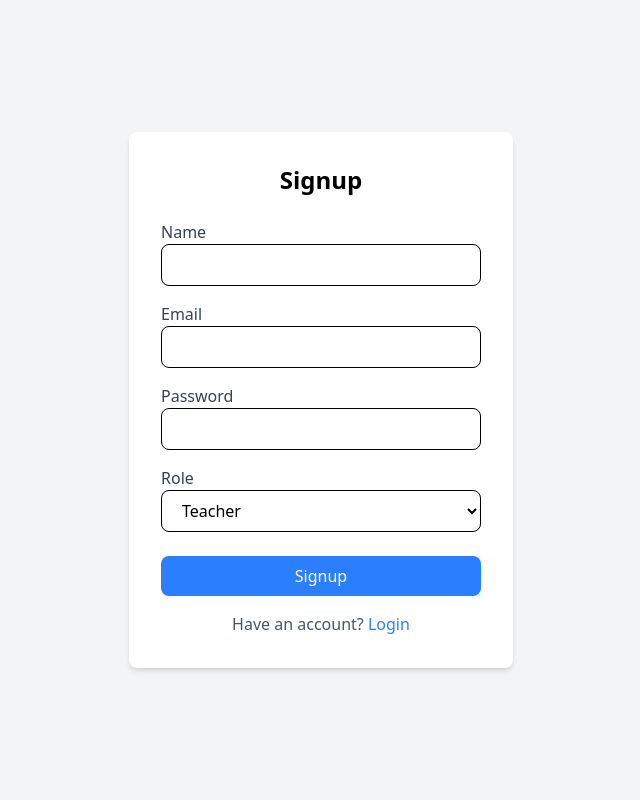
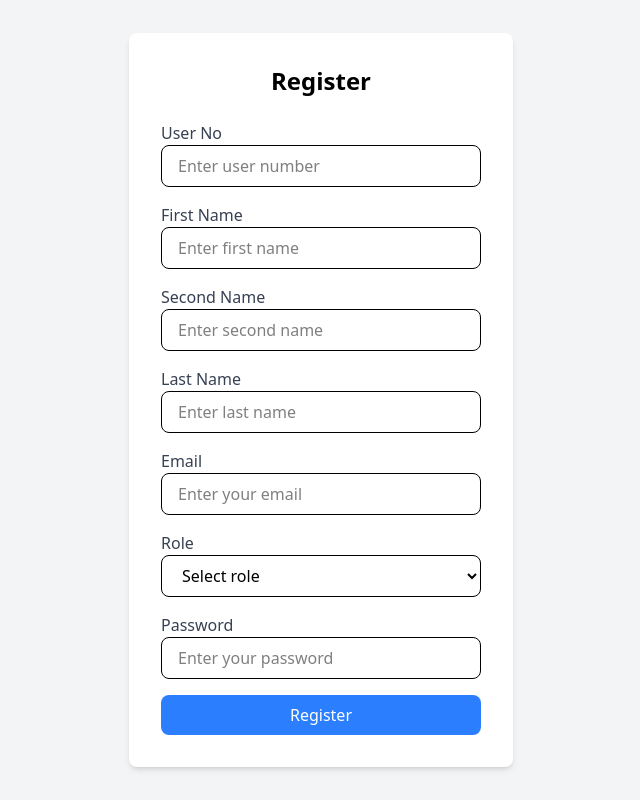
Before and after one commit to Kipngetich222/4thProject, a React (Vite) app: page /signup in a window 1280 px wide. Shown: the whole page, without its empty margins (319-959 px from the left). Built offline with nearby package versions, Linux system fonts and the light colour scheme.

Commit message:
Enabled crude operations for login and singup

```diff
--- a/package.json
+++ b/package.json
@@ -10,7 +10,7 @@
     "preview": "vite preview"
   },
   "dependencies": {
-    "@tailwindcss/vite": "^4.0.6",
+    "@tailwindcss/vite": "^4.0.8",
     "axios": "^1.7.9",
     "bcryptjs": "^3.0.2",
     "cors": "^2.8.5",
@@ -21,8 +21,9 @@
     "mongoose": "^8.10.1",
     "react": "^19.0.0",
     "react-dom": "^19.0.0",
+    "react-hot-toast": "^2.5.2",
     "react-router-dom": "^7.1.5",
-    "tailwindcss": "^4.0.6"
+    "tailwindcss": "^4.0.8"
   },
   "devDependencies": {
     "@eslint/js": "^9.19.0",
--- a/src/App.jsx
+++ b/src/App.jsx
@@ -8,7 +8,11 @@ import ParentDashboard from "./pages/Parent/ParentDashboard";
 import StudentDashboard from "./pages/Student/StudentDashboard";
 import AdminDashboard from "./pages/Admin/AdminDashboard";
 import { AuthProvider, useAuth } from "./context/AuthContext";
+import { Toaster } from "react-hot-toast";
+import axios from "axios";
 
+axios.defaults.baseURL = 'http://localhost:5000';
+axios.defaults.withCredentials = true;
 // ProtectedRoute component to restrict access based on user role
 const ProtectedRoute = ({ children, requiredRole }) => {
   const { user } = useAuth();
@@ -49,6 +53,7 @@ function AppContent() {
   return (
     <>
       {showNavbar && <Navbar />}
+      <Toaster position="top-center" toastOptions={{duration : 3000}}/>
       <Routes>
         {/* Public Routes */}
         <Route path="/login" element={<Login />} />
--- a/src/pages/Login.jsx
+++ b/src/pages/Login.jsx
@@ -1,36 +1,58 @@
 import React, { useState } from "react";
 import { useNavigate, Link } from "react-router-dom";
 import { login } from "../services/api";
+import toast from "react-hot-toast";
+import axios from "axios";
 
 const Login = () => {
-  const [email, setEmail] = useState("");
-  const [password, setPassword] = useState("");
+  // const [email, setEmail] = useState("");
+  // const [password, setPassword] = useState("");
+  const [data, setData] = useState({
+    email : "",
+    password : ""
+  })
   const navigate = useNavigate();
 
   const handleSubmit = async (e) => {
     e.preventDefault();
-    try {
-      const response = await login(email, password);
-      localStorage.setItem("token", response.data.token);
-      switch (response.data.role) {
-        case "teacher":
-          navigate("/teacher");
-          break;
-        case "parent":
-          navigate("/parent");
-          break;
-        case "student":
-          navigate("/student");
-          break;
-        case "admin":
-          navigate("/admin");
-          break;
-        default:
-          navigate("/");
+    const {email, password} = data;
+    try{
+      const {data} = await axios.post('/login', {
+        email, password
+      })
+      if(data.error){
+        toast.error(data.error);
+      } else{
+        toast.success("Login success");
+        navigate('/home')
       }
-    } catch (error) {
-      alert("Login failed");
+    } catch(error){
+      console.log(error);
+      toast.error("An error occured during login");
     }
+
+    // try {
+    //   const response = await login(email, password);
+    //   localStorage.setItem("token", response.data.token);
+    //   switch (response.data.role) {
+    //     case "teacher":
+    //       navigate("/teacher");
+    //       break;
+    //     case "parent":
+    //       navigate("/parent");
+    //       break;
+    //     case "student":
+    //       navigate("/student");
+    //       break;
+    //     case "admin":
+    //       navigate("/admin");
+    //       break;
+    //     default:
+    //       navigate("/");
+    //   }
+    // } catch (error) {
+    //   alert("Login failed");
+    // }
   };
 
   return (
@@ -42,8 +64,8 @@ const Login = () => {
             <label className="block text-gray-700">Email</label>
             <input
               type="email"
-              value={email}
-              onChange={(e) => setEmail(e.target.value)}
+              value={data.email}
+              onChange={(e) => setData({...data , email : e.target.value})}
               className="w-full px-4 py-2 border rounded-lg"
               required
             />
@@ -52,8 +74,8 @@ const Login = () => {
             <label className="block text-gray-700">Password</label>
             <input
               type="password"
-              value={password}
-              onChange={(e) => setPassword(e.target.value)}
+              value={data.password}
+              onChange={(e) => setData({...data, password : e.target.value})}
               className="w-full px-4 py-2 border rounded-lg"
               required
             />
--- a/src/pages/Signup.jsx
+++ b/src/pages/Signup.jsx
@@ -1,36 +1,173 @@
-import React, { useState } from "react";
-import { useNavigate, Link } from "react-router-dom";
-import { signup } from "../services/api";
+// import React, { useState } from "react";
+// import { useNavigate, Link } from "react-router-dom";
+// import { signup } from "../services/api";
 
-const Signup = () => {
-  const [name, setName] = useState("");
-  const [email, setEmail] = useState("");
-  const [password, setPassword] = useState("");
-  const [role, setRole] = useState("teacher");
+// const Signup = () => {
+//   const [name, setName] = useState("");
+//   const [email, setEmail] = useState("");
+//   const [password, setPassword] = useState("");
+//   const [role, setRole] = useState("teacher");
+//   const navigate = useNavigate();
+
+//   const handleSubmit = async (e) => {
+//     e.preventDefault();
+//     try {
+//       await signup(name, email, password, role);
+//       alert("Signup successful");
+//       navigate("/login");
+//     } catch (error) {
+//       alert("Signup failed");
+//     }
+//   };
+
+//   return (
+//     <div className="min-h-screen bg-gray-100 flex items-center justify-center">
+//       <div className="bg-white p-8 rounded-lg shadow-md w-96">
+//         <h1 className="text-2xl font-bold mb-6 text-center">Signup</h1>
+//         <form onSubmit={handleSubmit}>
+//           <div className="mb-4">
+//             <label className="block text-gray-700">Name</label>
+//             <input
+//               type="text"
+//               value={name}
+//               onChange={(e) => setName(e.target.value)}
+//               className="w-full px-4 py-2 border rounded-lg"
+//               required
+//             />
+//           </div>
+//           <div className="mb-4">
+//             <label className="block text-gray-700">Email</label>
+//             <input
+//               type="email"
+//               value={email}
+//               onChange={(e) => setEmail(e.target.value)}
+//               className="w-full px-4 py-2 border rounded-lg"
+//               required
+//             />
+//           </div>
+//           <div className="mb-4">
+//             <label className="block text-gray-700">Password</label>
+//             <input
+//               type="password"
+//               value={password}
+//               onChange={(e) => setPassword(e.target.value)}
+//               className="w-full px-4 py-2 border rounded-lg"
+//               required
+//             />
+//           </div>
+//           <div className="mb-6">
+//             <label className="block text-gray-700">Role</label>
+//             <select
+//               value={role}
+//               onChange={(e) => setRole(e.target.value)}
+//               className="w-full px-4 py-2 border rounded-lg"
+//             >
+//               <option value="teacher">Teacher</option>
+//               <option value="parent">Parent</option>
+//               <option value="student">Student</option>
+//               {/* <option value="admin">Admin</option> */}
+//             </select>
+//           </div>
+//           <button type="submit" className="w-full bg-blue-500 text-white py-2 rounded-lg hover:bg-blue-600">
+//             Signup
+//           </button>
+//         </form>
+//         <div className="mt-4 text-center">
+//           <span className="text-gray-600">Have an account? </span>
+//           <Link to="/login" className="text-blue-500 hover:underline">
+//             Login
+//           </Link>
+//         </div>
+//       </div>
+//     </div>
+//   );
+// };
+
+// export default Signup;
+
+import React from 'react';
+import { useState } from 'react';
+import axios from 'axios';
+import { toast } from 'react-hot-toast';
+import { useNavigate } from 'react-router-dom';
+
+function Signup() {
   const navigate = useNavigate();
+  const [data, setData] = useState({
+    user_id: "",
+    fname: "",
+    sname: "",
+    lname: "",
+    email: "",
+    password: "",
+    role: ""
+  });
 
-  const handleSubmit = async (e) => {
+  const registerUser = async (e) => {
     e.preventDefault();
+    const { user_id, fname, sname, lname, email, password, role } = data;
     try {
-      await signup(name, email, password, role);
-      alert("Signup successful");
-      navigate("/login");
+      const { data } = await axios.post('/register', {
+        user_id, fname, sname, lname, email, password, role
+      });
+      if (data.error) {
+        toast.error(data.error);
+      } else {
+        setData({});
+        toast.success("Registration successful");
+        navigate('/login');
+      }
     } catch (error) {
-      alert("Signup failed");
+      console.log(error);
+      toast.error("An error occurred during registration");
     }
   };
 
   return (
     <div className="min-h-screen bg-gray-100 flex items-center justify-center">
       <div className="bg-white p-8 rounded-lg shadow-md w-96">
-        <h1 className="text-2xl font-bold mb-6 text-center">Signup</h1>
-        <form onSubmit={handleSubmit}>
+        <h1 className="text-2xl font-bold mb-6 text-center">Register</h1>
+        <form onSubmit={registerUser}>
           <div className="mb-4">
-            <label className="block text-gray-700">Name</label>
+            <label className="block text-gray-700">User No</label>
             <input
               type="text"
-              value={name}
-              onChange={(e) => setName(e.target.value)}
+              placeholder="Enter user number"
+              value={data.user_id}
+              onChange={(e) => setData({ ...data, user_id: e.target.value })}
+              className="w-full px-4 py-2 border rounded-lg"
+              required
+            />
+          </div>
+          <div className="mb-4">
+            <label className="block text-gray-700">First Name</label>
+            <input
+              type="text"
+              placeholder="Enter first name"
+              value={data.fname}
+              onChange={(e) => setData({ ...data, fname: e.target.value })}
+              className="w-full px-4 py-2 border rounded-lg"
+              required
+            />
+          </div>
+          <div className="mb-4">
+            <label className="block text-gray-700">Second Name</label>
+            <input
+              type="text"
+              placeholder="Enter second name"
+              value={data.sname}
+              onChange={(e) => setData({ ...data, sname: e.target.value })}
+              className="w-full px-4 py-2 border rounded-lg"
+              required
+            />
+          </div>
+          <div className="mb-4">
+            <label className="block text-gray-700">Last Name</label>
+            <input
+              type="text"
+              placeholder="Enter last name"
+              value={data.lname}
+              onChange={(e) => setData({ ...data, lname: e.target.value })}
               className="w-full px-4 py-2 border rounded-lg"
               required
             />
@@ -39,48 +176,46 @@ const Signup = () => {
             <label className="block text-gray-700">Email</label>
             <input
               type="email"
-              value={email}
-              onChange={(e) => setEmail(e.target.value)}
+              placeholder="Enter your email"
+              value={data.email}
+              onChange={(e) => setData({ ...data, email: e.target.value })}
               className="w-full px-4 py-2 border rounded-lg"
               required
             />
           </div>
           <div className="mb-4">
+            <label className="block text-gray-700">Role</label>
+            <select
+              id="role"
+              value={data.role}
+              onChange={(e) => setData({ ...data, role: e.target.value })}
+              className="w-full px-4 py-2 border rounded-lg"
+            >
+              <option>Select role</option>
+              <option value="admin">Admin</option>
+              <option value="student">Student</option>
+              <option value="teacher">Teacher</option>
+              <option value="parent">Parent</option>
+            </select>
+          </div>
+          <div className="mb-4">
             <label className="block text-gray-700">Password</label>
             <input
               type="password"
-              value={password}
-              onChange={(e) => setPassword(e.target.value)}
+              placeholder="Enter your password"
+              value={data.password}
+              onChange={(e) => setData({ ...data, password: e.target.value })}
               className="w-full px-4 py-2 border rounded-lg"
               required
             />
           </div>
-          <div className="mb-6">
-            <label className="block text-gray-700">Role</label>
-            <select
-              value={role}
-              onChange={(e) => setRole(e.target.value)}
-              className="w-full px-4 py-2 border rounded-lg"
-            >
-              <option value="teacher">Teacher</option>
-              <option value="parent">Parent</option>
-              <option value="student">Student</option>
-              {/* <option value="admin">Admin</option> */}
-            </select>
-          </div>
           <button type="submit" className="w-full bg-blue-500 text-white py-2 rounded-lg hover:bg-blue-600">
-            Signup
+            Register
           </button>
         </form>
-        <div className="mt-4 text-center">
-          <span className="text-gray-600">Have an account? </span>
-          <Link to="/login" className="text-blue-500 hover:underline">
-            Login
-          </Link>
-        </div>
       </div>
     </div>
   );
-};
+}
 
 export default Signup;
```
Also changed, not shown: 1 other file (tests, documents, lock files or other folders).
